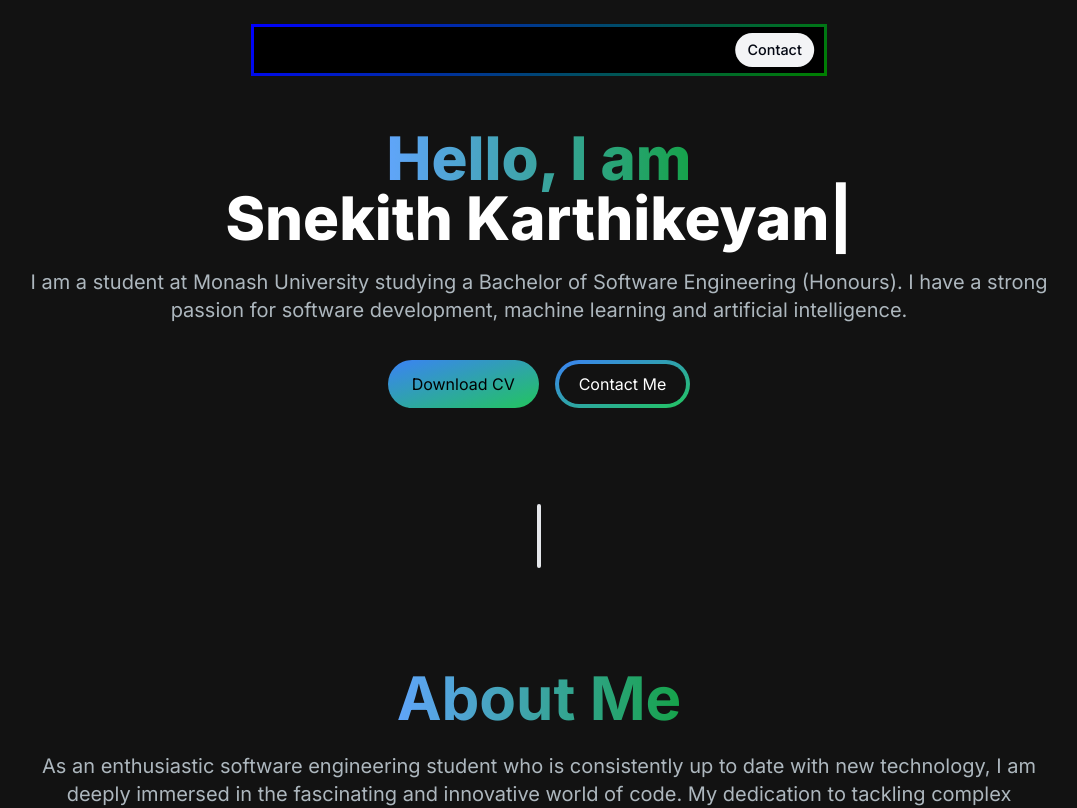
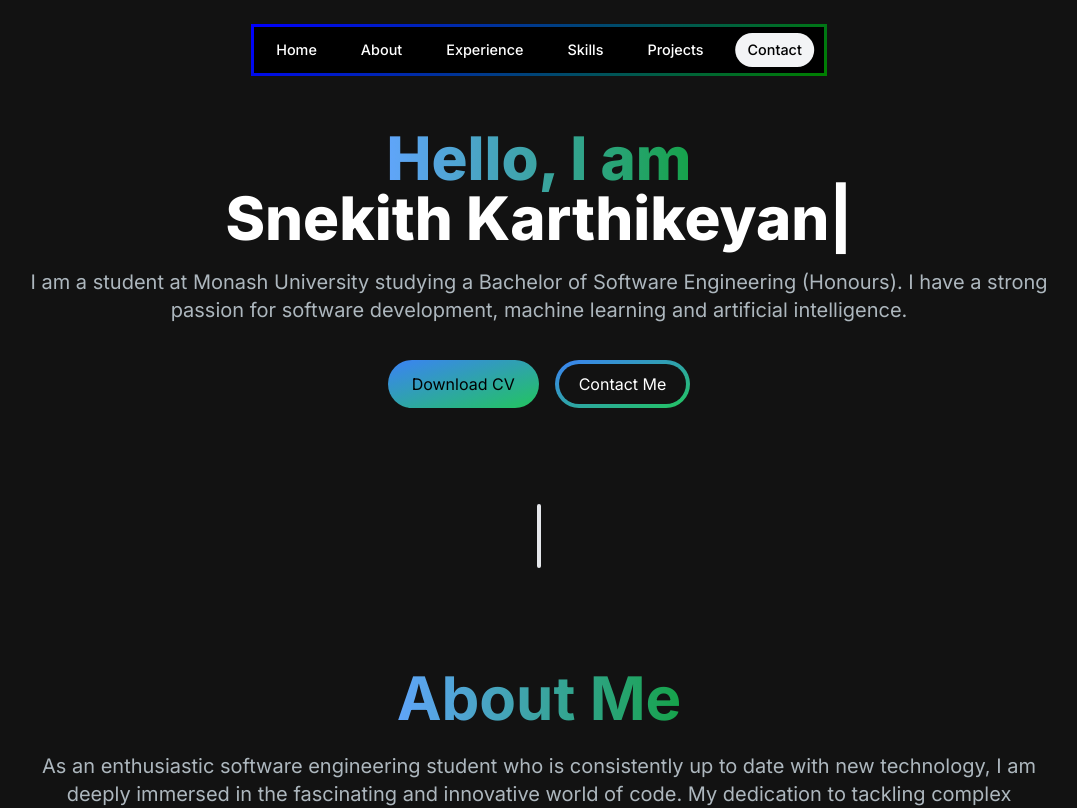
Before and after one commit to snekith99/portfolio, a Next.js app: page / in a window 1280 px wide. Shown: the top 808 px of the page, without its empty margins (101-1178 px from the left). Built offline with nearby package versions, Linux system fonts and the light colour scheme.

Commit message:
Updating nav bar and type animation styling

```diff
--- a/components/ContactSection.tsx
+++ b/components/ContactSection.tsx
@@ -4,6 +4,7 @@ import React from "react";
 import SectionHeading from "./SectionHeading";
 import { motion } from "framer-motion";
 import { useSectionInView } from "@/lib/hooks";
+import { TypeAnimation } from "react-type-animation";
 
 export default function ContactSection() {
   const { ref } = useSectionInView("Contact");
@@ -18,6 +19,15 @@ export default function ContactSection() {
       id="contact"
     >
       <SectionHeading>Contact</SectionHeading>
+      <div className="text-2xl text-white sm:text-5xl text-center justify-center place-self-center">
+      <TypeAnimation
+        sequence={["COMING SOON...", 5000, "", 1000]}
+        wrapper="span"
+        speed={10}
+        repeat={Infinity}
+        style={{ color: "white" }}
+      />
+      </div>
     </motion.section>
   );
 }
--- a/components/HeaderSection.tsx
+++ b/components/HeaderSection.tsx
@@ -26,7 +26,7 @@ export default function HeaderSection() {
 </motion.div>
 
             <nav className="flex fixed top-[0.15rem] left-1/2 h-12 -translate-x-1/2 py-2 sm:top-[1.7rem] sm:h-[initial] sm:py-0">
-        <ul className="flex w-[22rem] flex-wrap items-center justify-center gap-y-1 text-[0.9rem] font-medium text-white-500 sm:w-[initial] sm:flex-nowrap sm:gap-5">
+        <ul className="flex w-[22rem] flex-wrap items-center justify-center gap-y-1 text-[0.9rem] font-medium text-white sm:w-[initial] sm:flex-nowrap sm:gap-5">
           {links.map((link) => (
             <motion.li
               className="h-3/4 flex items-center justify-center relative"
@@ -36,9 +36,9 @@ export default function HeaderSection() {
             >
               <Link
                 className={clsx(
-                  "flex w-full items-center justify-center px-3 py-3 hover:text-white-950 transition",
+                  "flex w-full items-center justify-center px-3 py-3 transition",
                   {
-                    "text-gray-950":
+                    "text-black":
                       activeSection === link.name,
                   }
                 )}
--- a/components/IntroSection.jsx
+++ b/components/IntroSection.jsx
@@ -4,6 +4,7 @@ import { TypeAnimation } from "react-type-animation";
 import { motion } from "framer-motion";
 import Link from "next/link";
 import { useSectionInView } from "@/lib/hooks";
+import { color } from "csx";
 
 const IntroSection = () => {
   const { ref } = useSectionInView("Home");
@@ -29,6 +30,7 @@ const IntroSection = () => {
               wrapper="span"
               speed={10}
               repeat={Infinity}
+              style={{ color: "white" }}
             />
           </h1>
           <p className="text-[#ADB7BE] text-base sm:text-lg mt-5 lg:text-xl">
--- a/components/ProjectsSection.tsx
+++ b/components/ProjectsSection.tsx
@@ -25,6 +25,7 @@ export default function ProjectsSection() {
         wrapper="span"
         speed={10}
         repeat={Infinity}
+        style={{ color: "white" }}
       />
       </div>
     </motion.section>
--- a/components/SectionDivider.tsx
+++ b/components/SectionDivider.tsx
@@ -6,7 +6,7 @@ import { motion } from "framer-motion";
 export default function SectionDivider() {
   return (
     <motion.div
-      className="bg-gray-200 my-24 h-16 w-1 rounded-full hidden sm:block dark:bg-opacity-20"
+      className="bg-gray-200 my-24 h-16 w-1 rounded-full hidden sm:block"
       initial={{ opacity: 0, y: 100 }}
       animate={{ opacity: 1, y: 0 }}
       transition={{ delay: 0.125 }}
--- a/components/SkillsSection.tsx
+++ b/components/SkillsSection.tsx
@@ -25,6 +25,7 @@ export default function SkillsSection() {
         wrapper="span"
         speed={10}
         repeat={Infinity}
+        style={{ color: "white" }}
       />
       </div>
     </motion.section>
```
